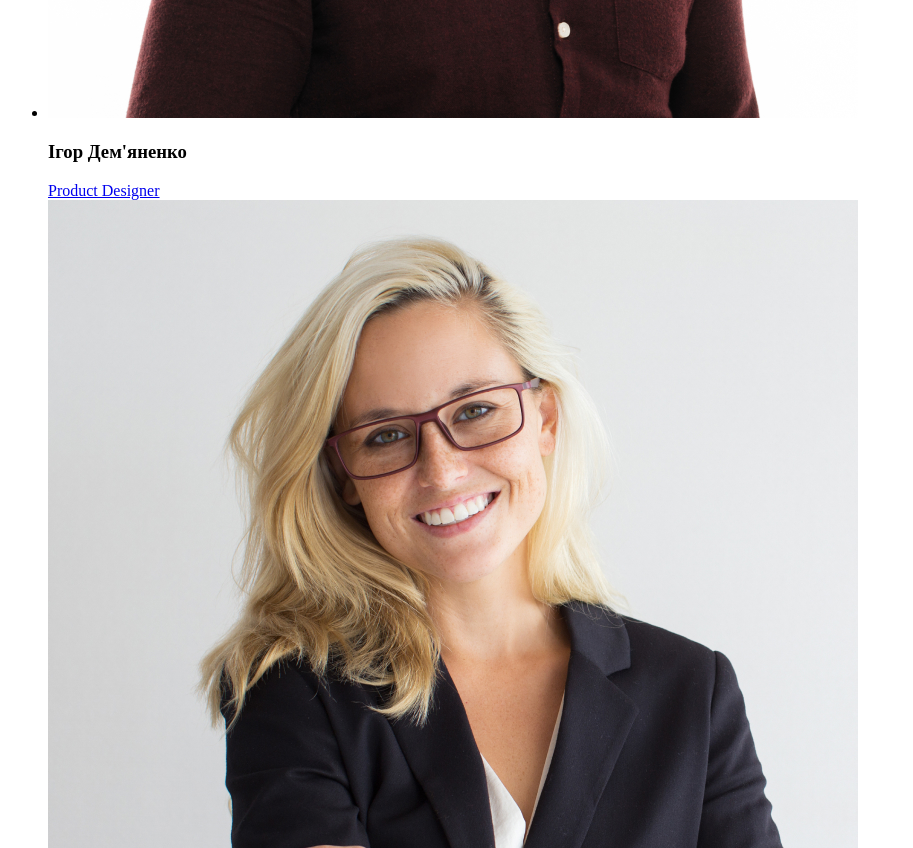
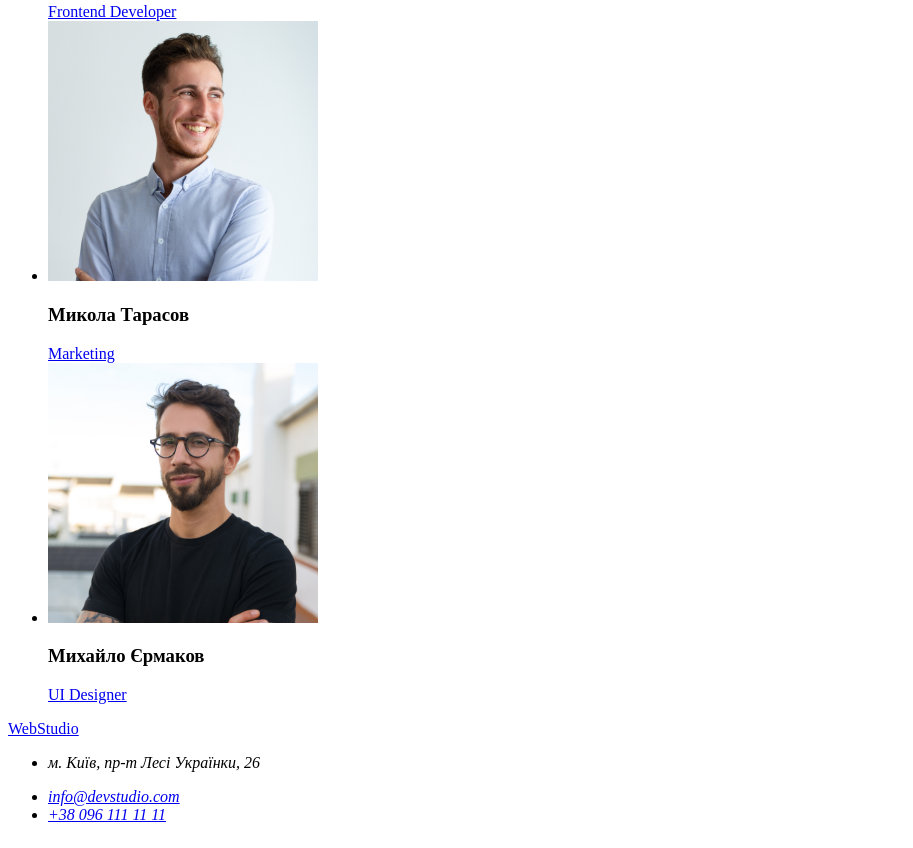
Before and after one commit to Vasyl-Ivashkevych/goit-markup-hw-01, a plain HTML site: page index.html in a window 1280 px wide. Shown: the part 1952-2800 px from the top of the page, without its empty margins (0-913 px from the left). Drawn offline with Linux system fonts and the light colour scheme.

Commit message:
Update index.html

```diff
--- a/index.html
+++ b/index.html
@@ -24,12 +24,15 @@
        </nav>
     </header>
 
+   <main>
         <div>
             <section>
                 <h1>Ефективні рішення для вашого бізнесу</h1>
                 <a href="">Замовити послугу</a>
             </section>
+        </div>
 
+        <div>
             <section>
                 <ul>
                     <li>
@@ -50,48 +53,70 @@
                     </li>
                 </ul>
             </section>
+        </div>
 
+
+        <div>
             <section>
                 <h2>Чим ми займаємося</h2>
 
                 <ul>
                     <li>
-                    <img src="./image/img.png" alt="image">
+                        <img src="./image/img.png" alt="image" width="370" height="294">
                     </li>
                     <li>
-                    <img src="./image/img1.png" alt="image">
+                        <img src="./image/img1.png" alt="image" width="370" height="294">
                     </li>
                     <li>
-                    <img src="./image/img2.png" alt="image">
+                        <img src="./image/img2.png" alt="image" width="370" height="294">
                     </li>
                 </ul>
             </section>
 
+        </div>
+
+        <div>
             <section>
                 <h2>Наша команда</h2>
                 <ul>
                     <li>
-                    <img src="./image/person.jpg" alt="Designer">
+                        <img src="./image/person.jpg" alt="Designer" width="270" height="260">
                         <h3>Ігор Дем'яненко</h3>
                         <a href="/">Product Designer</a>
                     </li>
                     <li>
-                    <img src="./image/person1.jpg" alt="Developer">
+                        <img src="./image/person1.jpg" alt="Developer" width="270" height="260">
                         <h3>Ольга Рєпіна</h3>
                         <a href="/">Frontend Developer</a>
                     </li>
                     <li>
-                    <img src="./image/person2.jpg" alt="Marketing">
+                        <img src="./image/person2.jpg" alt="Marketing" width="270" height="260">
                         <h3>Микола Тарасов</h3>
                         <a href="/">Marketing</a>
                     </li>
                     <li>
-                    <img src="./image/person3.jpg" alt="UiDesigner">
+                        <img src="./image/person3.jpg" alt="UiDesigner" width="270" height="260">
                         <h3>Михайло Єрмаков</h3>
                         <a href="/">UI Designer</a>
                     </li>
                 </ul>
             </section>
         </div>
+   </main>
+
+   <footer>
+        <a href="/">WebStudio</a>
+
+        <address>
+            <ul>
+                <li>
+                    <p>м. Київ, пр-т Лесі Українки, 26</p>
+                </li>
+                <li><a href="malito:info@devstudio.com">info@devstudio.com</a></li>
+                <li><a href="tel:+380961111111">+38 096 111 11 11</a></li>
+            </ul>
+        </address>
+   </footer>
+
 </body>
 </html>
```
Lines whose indentation alone changed are shown as unchanged.
